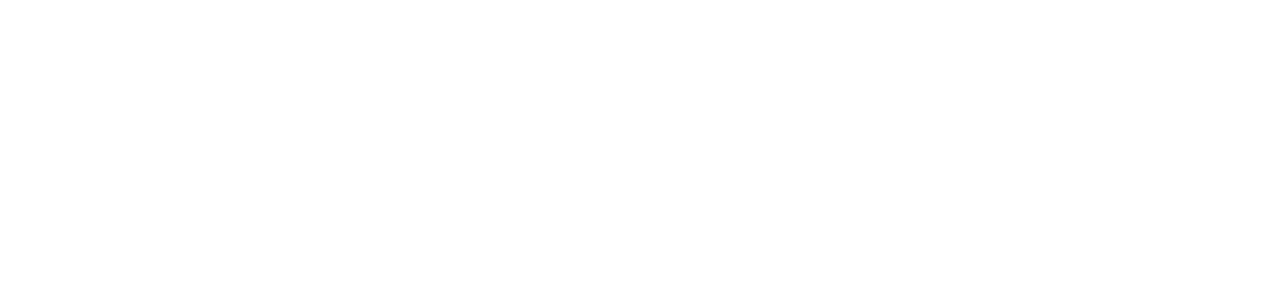
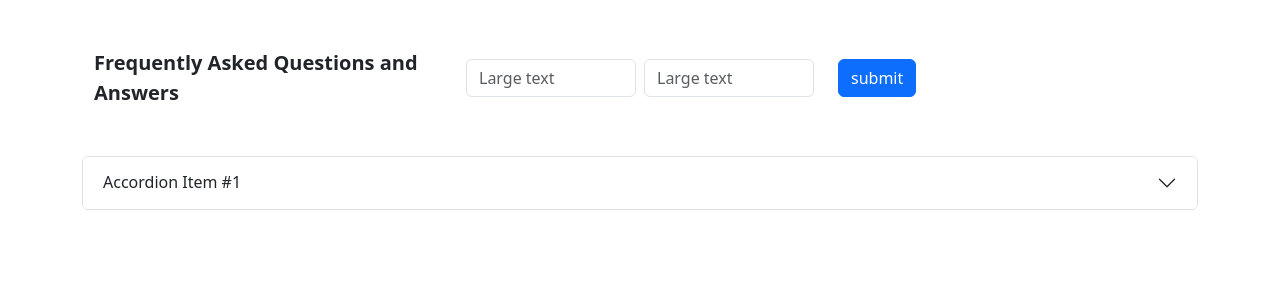
Before and after one commit to mohamedelserougy/Q-A-ReactProject, a React (Vite) app: page / in a window 1280 px wide. Shown: the top 300 px of the page. Built offline with nearby package versions, Linux system fonts and the light colour scheme.

Commit message:
feat : add initial website design

```diff
--- a/src/App.jsx
+++ b/src/App.jsx
@@ -1,9 +1,51 @@
-import { Button } from "react-bootstrap";
+import { Accordion, Button, Col, Container, Form, Row } from "react-bootstrap";
 import "./App.css";
 import "bootstrap/dist/css/bootstrap.min.css";
 
 function App() {
-  return <></>;
+
+
+
+
+
+
+
+  return (
+    <>
+      <Container className=" py-5 fw-bold fs-5">
+        <Row className="d-flex justify-content-center align-items-center m-auto">
+          <Col>Frequently Asked Questions and Answers</Col>
+          <Col className=" d-flex gap-2">
+            <Form.Control type="text" placeholder="Large text" />
+            <Form.Control type="text" placeholder="Large text" />
+          </Col>
+          <Col>
+            <Button>submit</Button>
+          </Col>
+        </Row>
+
+        <Row>
+          <Col className=" mt-5">
+            <Accordion>
+              <Accordion.Item eventKey="0">
+                <Accordion.Header>Accordion Item #1</Accordion.Header>
+                <Accordion.Body>
+                  Lorem ipsum dolor sit amet, consectetur adipiscing elit, sed
+                  do eiusmod tempor incididunt ut labore et dolore magna aliqua.
+                  Ut enim ad minim veniam, quis nostrud exercitation ullamco
+                  laboris nisi ut aliquip ex ea commodo consequat. Duis aute
+                  irure dolor in reprehenderit in voluptate velit esse cillum
+                  dolore eu fugiat nulla pariatur. Excepteur sint occaecat
+                  cupidatat non proident, sunt in culpa qui officia deserunt
+                  mollit anim id est laborum.
+                </Accordion.Body>
+              </Accordion.Item>
+            </Accordion>
+          </Col>
+        </Row>
+      </Container>
+    </>
+  );
 }
 
 export default App;
```
